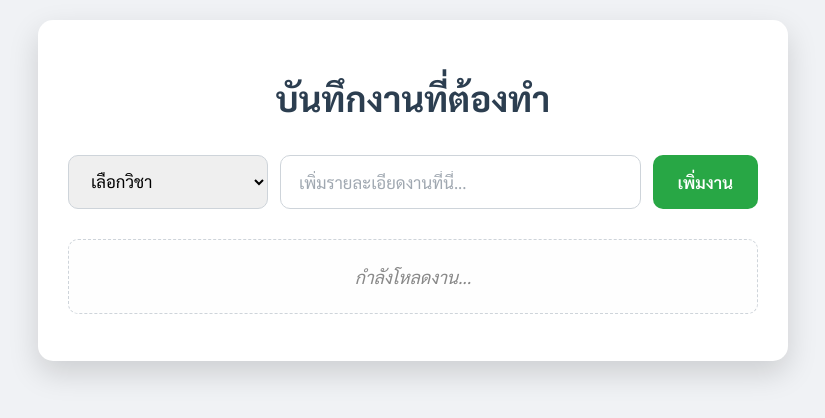
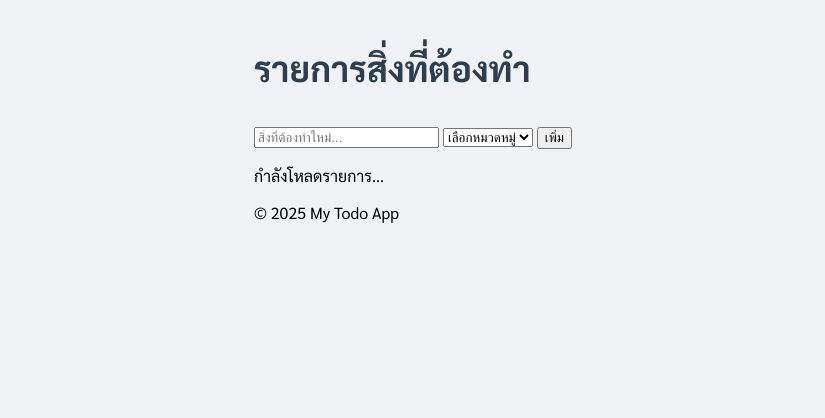
Before and after one commit to Khanun101/Job, a plain HTML site: page index.html in a window 1280 px wide. Shown: the whole page, without its empty margins (227-1052 px from the left). Drawn offline with nearby package versions, Linux system fonts and the light colour scheme.

Commit message:
Update index.html

```diff
--- a/index.html
+++ b/index.html
@@ -3,42 +3,40 @@
 <head>
     <meta charset="UTF-8">
     <meta name="viewport" content="width=device-width, initial-scale=1.0">
-    <title>ระบบบันทึกงานของฉัน</title>
+    <title>รายการสิ่งที่ต้องทำของฉัน</title>
     <link rel="stylesheet" href="style.css">
     <link href="https://fonts.googleapis.com/css2?family=Sarabun:wght@400;600;700&display=swap" rel="stylesheet">
     <script src="https://cdn.jsdelivr.net/npm/@supabase/supabase-js@2"></script>
+    <script src="script.js"></script>
 </head>
 <body>
-    <div class="container">
-        <h1>บันทึกงานที่ต้องทำ</h1>
+    <div class="app-container">
+        <header class="app-header">
+            <h1>รายการสิ่งที่ต้องทำ</h1>
+        </header>
 
-        <div class="input-section">
-            <select id="subjectSelect">
-                <option value="">เลือกวิชา</option>
-                <option value="เคมี">เคมี</option>
-                <option value="ฟิสิกส์">ฟิสิกส์</option>
-                <option value="คณิตศาสตร์เพิ่มเติม">คณิตศาสตร์เพิ่มเติม</option>
-                <option value="คณิตศาสตร์พื้นฐาน">คณิตศาสตร์พื้นฐาน</option>
-                <option value="ภาษาไทย">ภาษาไทย</option>
-                <option value="ดนตรี">ดนตรี</option>
-                <option value="IS">IS</option>
-                <option value="เทคโนโลยี">เทคโนโลยี</option>
-                <option value="อังกฤษ">อังกฤษ</option>
-                <option value="ประวัติศาสตร์สากล">ประวัติศาสตร์สากล</option>
-                <option value="การงาน">การงาน</option>
-                <option value="สังคม">สังคม</option>
-                <option value="ชีวะ">ชีวะ</option>
-                <option value="พละ">พละ</option>
+        <section class="add-todo-section">
+            <input type="text" id="todoTitleInput" placeholder="สิ่งที่ต้องทำใหม่...">
+            <select id="todoCategorySelect">
+                <option value="">เลือกหมวดหมู่</option>
+                <option value="การบ้าน">การบ้าน</option>
+                <option value="เรียนพิเศษ">เรียนพิเศษ</option>
+                <option value="งานบ้าน">งานบ้าน</option>
+                <option value="ส่วนตัว">ส่วนตัว</option>
+                <option value="อื่นๆ">อื่นๆ</option>
             </select>
-            <input type="text" id="taskInput" placeholder="เพิ่มรายละเอียดงานที่นี่...">
-            <button id="addTaskButton">เพิ่มงาน</button>
-        </div>
+            <button id="addTodoButton">เพิ่ม</button>
+        </section>
 
-        <div class="task-list" id="taskList">
-            <p class="loading-message">กำลังโหลดงาน...</p>
-        </div>
+        <section class="todo-list-section">
+            <div id="todoList" class="todo-list">
+                <p class="initial-message" id="initialMessage">กำลังโหลดรายการ...</p>
+            </div>
+        </section>
+
+        <footer class="app-footer">
+            <p>&copy; 2025 My Todo App</p>
+        </footer>
     </div>
-
-    <script src="script.js"></script>
 </body>
 </html>
```
